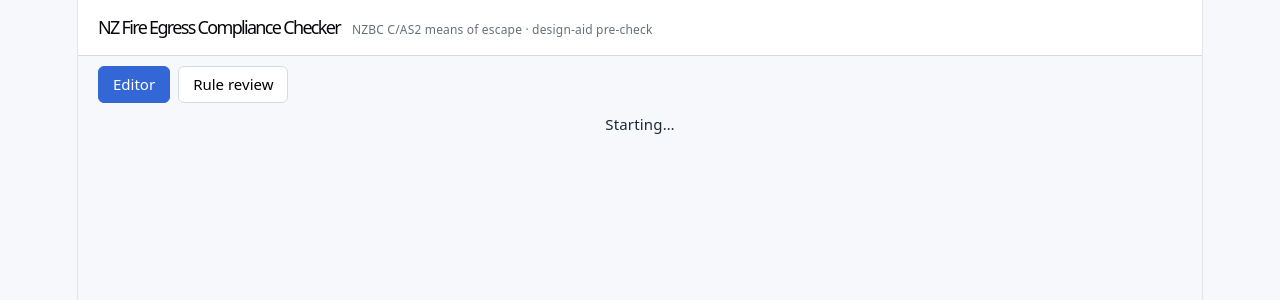
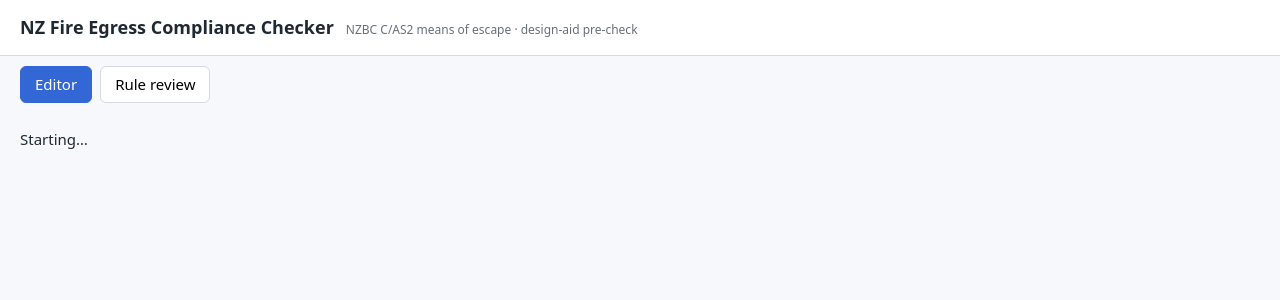
Before and after one commit to ztur211/compliance-checker, a React (Vite) app in the folder frontend/: page / in a window 1280 px wide. Shown: the top 300 px of the page. Built offline with nearby package versions, Linux system fonts and the light colour scheme; no server answers.

Commit message:
fix(frontend): drop stale portfolio index.css fighting the demo styles; remove redundant editor title

```diff
--- a/frontend/src/editor/EditorPage.tsx
+++ b/frontend/src/editor/EditorPage.tsx
@@ -77,7 +77,6 @@
 
   return (
     <main>
-      <h1>compliance-checker — editor</h1>
       <label style={{ display: 'block', margin: '8px 0' }}>
         Import plan (PDF/image):{' '}
         <input type="file" accept=".pdf,image/*" onChange={onImportFile} />
--- a/frontend/src/index.css
+++ /dev/null
@@ -1,111 +0,0 @@
-:root {
-  --text: #6b6375;
-  --text-h: #08060d;
-  --bg: #fff;
-  --border: #e5e4e7;
-  --code-bg: #f4f3ec;
-  --accent: #aa3bff;
-  --accent-bg: rgba(170, 59, 255, 0.1);
-  --accent-border: rgba(170, 59, 255, 0.5);
-  --social-bg: rgba(244, 243, 236, 0.5);
-  --shadow:
-    rgba(0, 0, 0, 0.1) 0 10px 15px -3px, rgba(0, 0, 0, 0.05) 0 4px 6px -2px;
-
-  --sans: system-ui, 'Segoe UI', Roboto, sans-serif;
-  --heading: system-ui, 'Segoe UI', Roboto, sans-serif;
-  --mono: ui-monospace, Consolas, monospace;
-
-  font: 18px/145% var(--sans);
-  letter-spacing: 0.18px;
-  color-scheme: light dark;
-  color: var(--text);
-  background: var(--bg);
-  font-synthesis: none;
-  text-rendering: optimizeLegibility;
-  -webkit-font-smoothing: antialiased;
-  -moz-osx-font-smoothing: grayscale;
-
-  @media (max-width: 1024px) {
-    font-size: 16px;
-  }
-}
-
-@media (prefers-color-scheme: dark) {
-  :root {
-    --text: #9ca3af;
-    --text-h: #f3f4f6;
-    --bg: #16171d;
-    --border: #2e303a;
-    --code-bg: #1f2028;
-    --accent: #c084fc;
-    --accent-bg: rgba(192, 132, 252, 0.15);
-    --accent-border: rgba(192, 132, 252, 0.5);
-    --social-bg: rgba(47, 48, 58, 0.5);
-    --shadow:
-      rgba(0, 0, 0, 0.4) 0 10px 15px -3px, rgba(0, 0, 0, 0.25) 0 4px 6px -2px;
-  }
-
-  #social .button-icon {
-    filter: invert(1) brightness(2);
-  }
-}
-
-#root {
-  width: 1126px;
-  max-width: 100%;
-  margin: 0 auto;
-  text-align: center;
-  border-inline: 1px solid var(--border);
-  min-height: 100svh;
-  display: flex;
-  flex-direction: column;
-  box-sizing: border-box;
-}
-
-body {
-  margin: 0;
-}
-
-h1,
-h2 {
-  font-family: var(--heading);
-  font-weight: 500;
-  color: var(--text-h);
-}
-
-h1 {
-  font-size: 56px;
-  letter-spacing: -1.68px;
-  margin: 32px 0;
-  @media (max-width: 1024px) {
-    font-size: 36px;
-    margin: 20px 0;
-  }
-}
-h2 {
-  font-size: 24px;
-  line-height: 118%;
-  letter-spacing: -0.24px;
-  margin: 0 0 8px;
-  @media (max-width: 1024px) {
-    font-size: 20px;
-  }
-}
-p {
-  margin: 0;
-}
-
-code,
-.counter {
-  font-family: var(--mono);
-  display: inline-flex;
-  border-radius: 4px;
-  color: var(--text-h);
-}
-
-code {
-  font-size: 15px;
-  line-height: 135%;
-  padding: 4px 8px;
-  background: var(--code-bg);
-}
--- a/frontend/src/main.tsx
+++ b/frontend/src/main.tsx
@@ -1,7 +1,6 @@
 import { StrictMode } from 'react'
 import { createRoot } from 'react-dom/client'
 import './styles.css'
-import './index.css'
 import App from './App.tsx'
 
 createRoot(document.getElementById('root')!).render(
```
